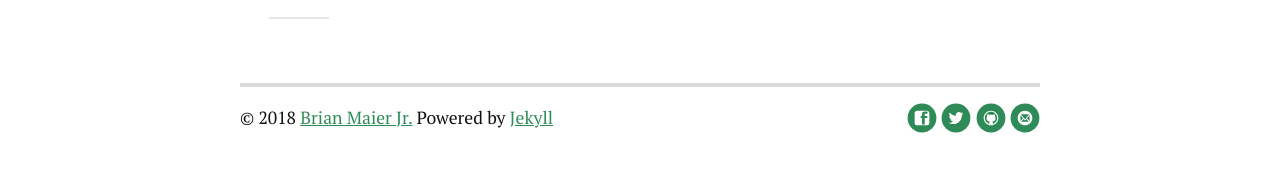
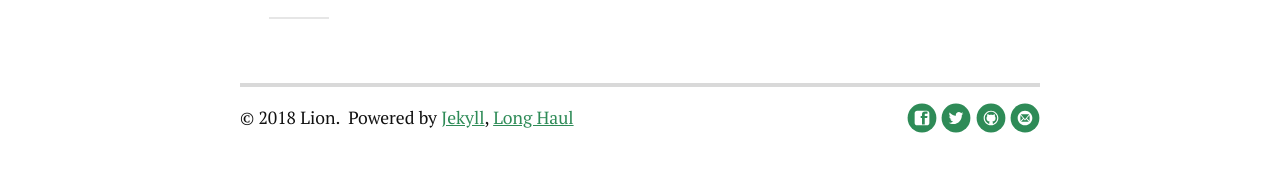
Before and after one commit to lionkang/lionkang.github.io, a Jekyll site: the page built from index.html, in a window 1280 px wide. Shown: the part 655-827 px from the top of the page. Built offline with Jekyll 4.4.1, drawn with Linux system fonts in a browser that asks for light colours; nearby versions of some CDN libraries; the list of posts is cut into pages by our own code.

Commit message:
footer copyright update

```diff
--- a/_includes/footer.html
+++ b/_includes/footer.html
@@ -1,6 +1,6 @@
 <div class="footer">
    <div class="container">
-      <p class="copy">&copy; {{ site.time | date: '%Y' }} <a href="http://brianmaierjr.com">Brian Maier Jr.</a> Powered by <a href="http://jekyllrb.com">Jekyll</a></p>
+      <p class="copy">&copy; 2018 Lion. &nbsp;Powered by <a href="http://jekyllrb.com">Jekyll</a>, <a href="http://brianmaierjr.com/long-haul/">Long Haul</a></p>
 
       <div class="footer-links">
          <ul class="noList">
```
